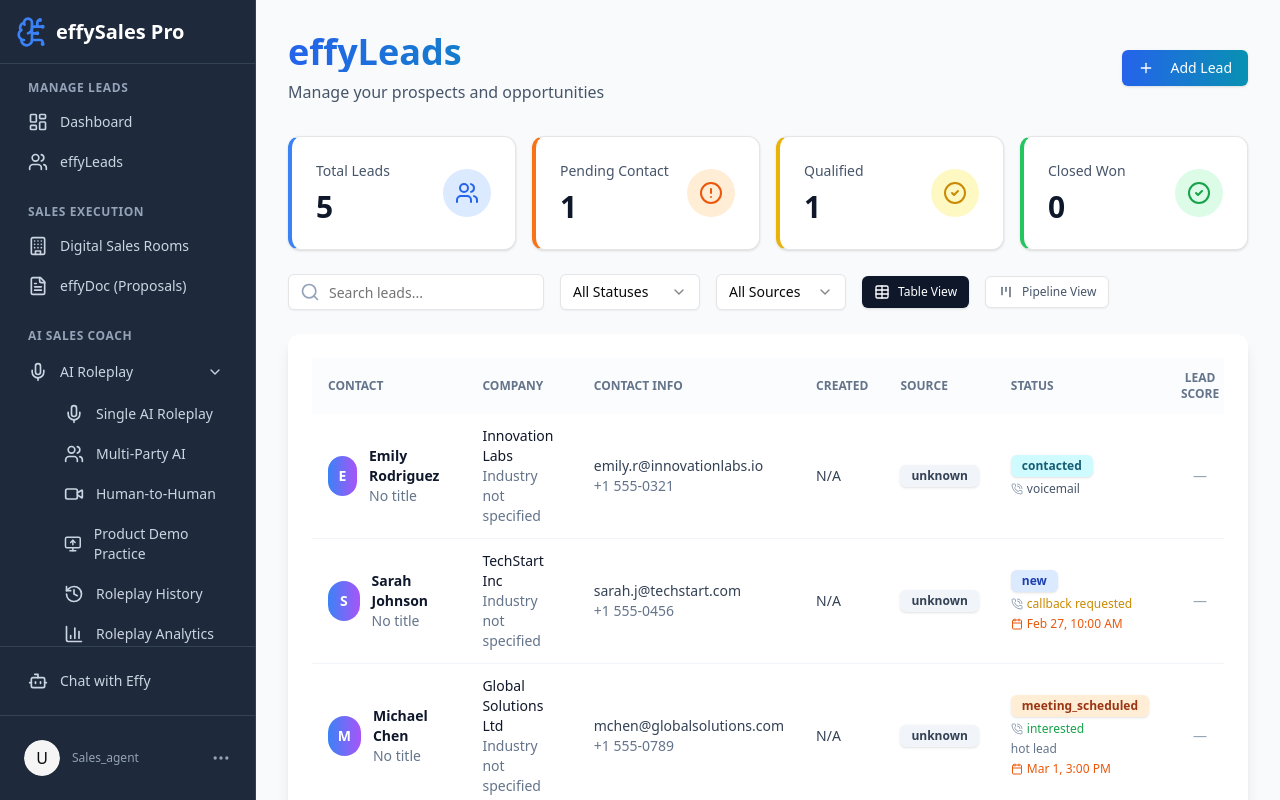
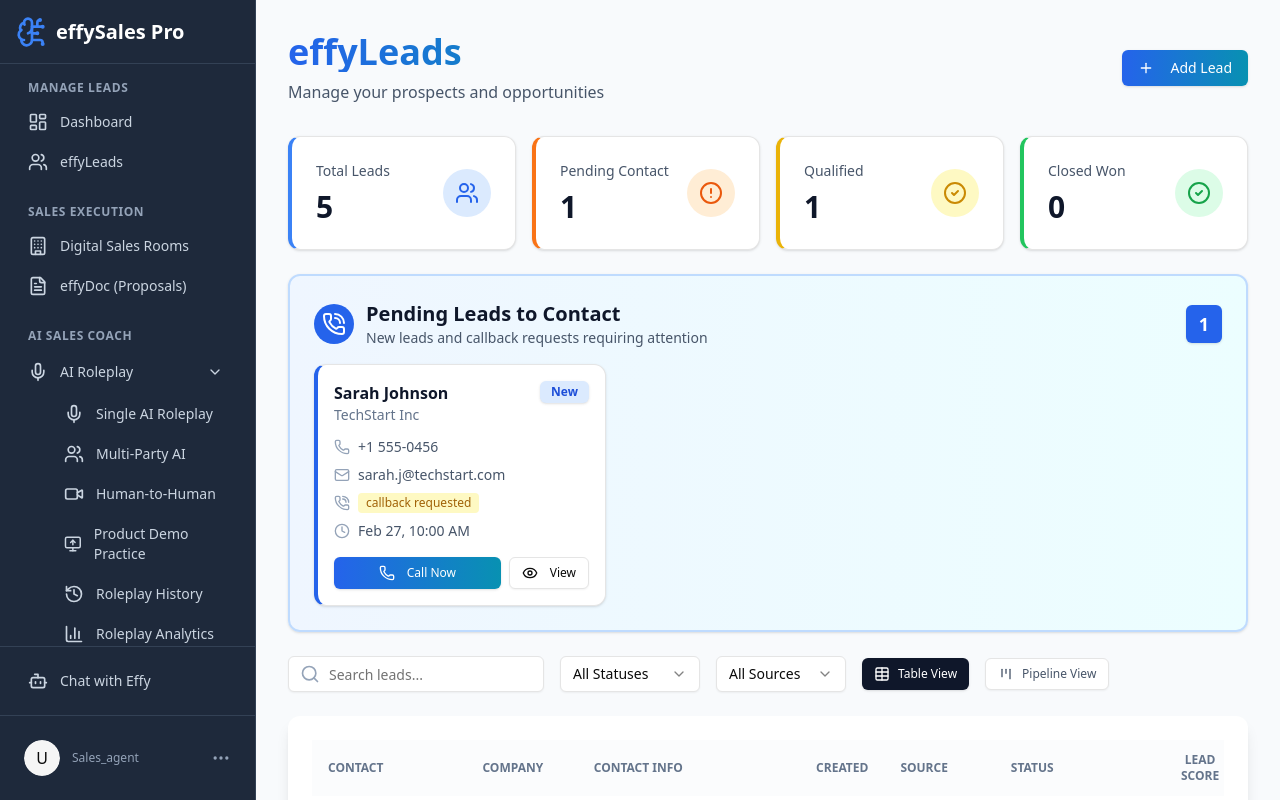
Before and after one commit to maheshnair73/airoleplay, a React (Vite) app: page /effyLeads in a window 1280 px wide. Both pictures are taken after a click on the button "Admin". Built offline with nearby package versions, Linux system fonts and the light colour scheme.

Commit message:
Updated effyLeads.jsx

```diff
--- a/src/pages/effyLeads.jsx
+++ b/src/pages/effyLeads.jsx
@@ -357,6 +357,13 @@ export default function EffyLeads() {
         };
     }, [leads]);
 
+    const pendingLeads = useMemo(() => {
+        return leads.filter(lead =>
+            lead.status === 'new' ||
+            (lead.disposition === 'callback_requested' && lead.status !== 'closed_won' && lead.status !== 'closed_lost')
+        );
+    }, [leads]);
+
     const handleRowClick = (lead) => {
         if (lead && lead.id) {
             navigate(createPageUrl(`LeadDetail?leadId=${lead.id}`));
@@ -453,6 +460,127 @@ export default function EffyLeads() {
                     </CardContent>
                 </Card>
             </div>
+
+            {pendingLeads.length > 0 && (
+                <Card className="mb-6 border-2 border-blue-200 bg-gradient-to-r from-blue-50 to-cyan-50">
+                    <CardContent className="p-6">
+                        <div className="flex items-center gap-3 mb-4">
+                            <div className="flex items-center justify-center w-10 h-10 bg-blue-600 rounded-full">
+                                <PhoneCall className="w-6 h-6 text-white" />
+                            </div>
+                            <div>
+                                <h2 className="text-xl font-bold text-slate-900">Pending Leads to Contact</h2>
+                                <p className="text-sm text-slate-600">New leads and callback requests requiring attention</p>
+                            </div>
+                            <Badge className="ml-auto bg-blue-600 text-white text-lg px-3 py-1">
+                                {pendingLeads.length}
+                            </Badge>
+                        </div>
+
+                        <div className="grid grid-cols-1 md:grid-cols-2 lg:grid-cols-3 gap-4">
+                            {pendingLeads.slice(0, 6).map(lead => (
+                                <Card
+                                    key={lead.id}
+                                    className="cursor-pointer hover:shadow-lg transition-shadow border-l-4 border-l-blue-600 bg-white"
+                                    onClick={() => handleRowClick(lead)}
+                                >
+                                    <CardContent className="p-4">
+                                        <div className="flex justify-between items-start mb-3">
+                                            <div>
+                                                <h3 className="font-semibold text-slate-900">{lead.contact_name || lead.company_name}</h3>
+                                                <p className="text-sm text-slate-500">{lead.company_name}</p>
+                                            </div>
+                                            <Badge className={`${
+                                                lead.status === 'new' ? 'bg-blue-100 text-blue-700' : 'bg-yellow-100 text-yellow-700'
+                                            } text-xs`}>
+                                                {lead.status === 'new' ? 'New' : 'Callback'}
+                                            </Badge>
+                                        </div>
+
+                                        <div className="space-y-2">
+                                            {lead.contact_phone && (
+                                                <div className="flex items-center gap-2 text-sm text-slate-600">
+                                                    <Phone className="w-4 h-4 text-slate-400" />
+                                                    <span>{lead.contact_phone}</span>
+                                                </div>
+                                            )}
+
+                                            {lead.contact_email && (
+                                                <div className="flex items-center gap-2 text-sm text-slate-600">
+                                                    <Mail className="w-4 h-4 text-slate-400" />
+                                                    <span className="truncate">{lead.contact_email}</span>
+                                                </div>
+                                            )}
+
+                                            {lead.disposition && (
+                                                <div className="flex items-center gap-2">
+                                                    <PhoneCall className="w-4 h-4 text-slate-400" />
+                                                    <span className={`text-xs font-medium px-2 py-0.5 rounded ${
+                                                        lead.disposition === 'interested' ? 'bg-green-100 text-green-700' :
+                                                        lead.disposition === 'callback_requested' ? 'bg-yellow-100 text-yellow-700' :
+                                                        'bg-slate-100 text-slate-700'
+                                                    }`}>
+                                                        {lead.disposition.replace(/_/g, ' ')}
+                                                    </span>
+                                                </div>
+                                            )}
+
+                                            {lead.next_call_date && (
+                                                <div className="flex items-center gap-2 text-sm text-slate-600">
+                                                    <Clock className="w-4 h-4 text-slate-400" />
+                                                    <span>
+                                                        {new Date(lead.next_call_date).toLocaleString('en-US', {
+                                                            month: 'short',
+                                                            day: 'numeric',
+                                                            hour: 'numeric',
+                                                            minute: '2-digit'
+                                                        })}
+                                                    </span>
+                                                </div>
+                                            )}
+                                        </div>
+
+                                        <div className="flex gap-2 mt-4">
+                                            <Button
+                                                size="sm"
+                                                className="flex-1 bg-gradient-to-r from-blue-600 to-cyan-600 hover:from-blue-700 hover:to-cyan-700 text-white"
+                                                onClick={(e) => {
+                                                    e.stopPropagation();
+                                                    if (lead.contact_phone) {
+                                                        window.open(`tel:${lead.contact_phone}`);
+                                                    }
+                                                }}
+                                            >
+                                                <Phone className="w-3 h-3 mr-1" />
+                                                Call Now
+                                            </Button>
+                                            <Button
+                                                size="sm"
+                                                variant="outline"
+                                                onClick={(e) => {
+                                                    e.stopPropagation();
+                                                    handleRowClick(lead);
+                                                }}
+                                            >
+                                                <Eye className="w-3 h-3 mr-1" />
+                                                View
+                                            </Button>
+                                        </div>
+                                    </CardContent>
+                                </Card>
+                            ))}
+                        </div>
+
+                        {pendingLeads.length > 6 && (
+                            <div className="mt-4 text-center">
+                                <Button variant="outline" className="text-blue-600 border-blue-600 hover:bg-blue-50">
+                                    View All {pendingLeads.length} Pending Leads
+                                </Button>
+                            </div>
+                        )}
+                    </CardContent>
+                </Card>
+            )}
 
             {urgentFollowUps.length > 0 && (
                 <Card className="mb-6 border-2 border-orange-200 bg-gradient-to-r from-orange-50 to-red-50">
```
Also changed, not shown: public/image copy.png (deleted), public/image-copy.png (deleted).
